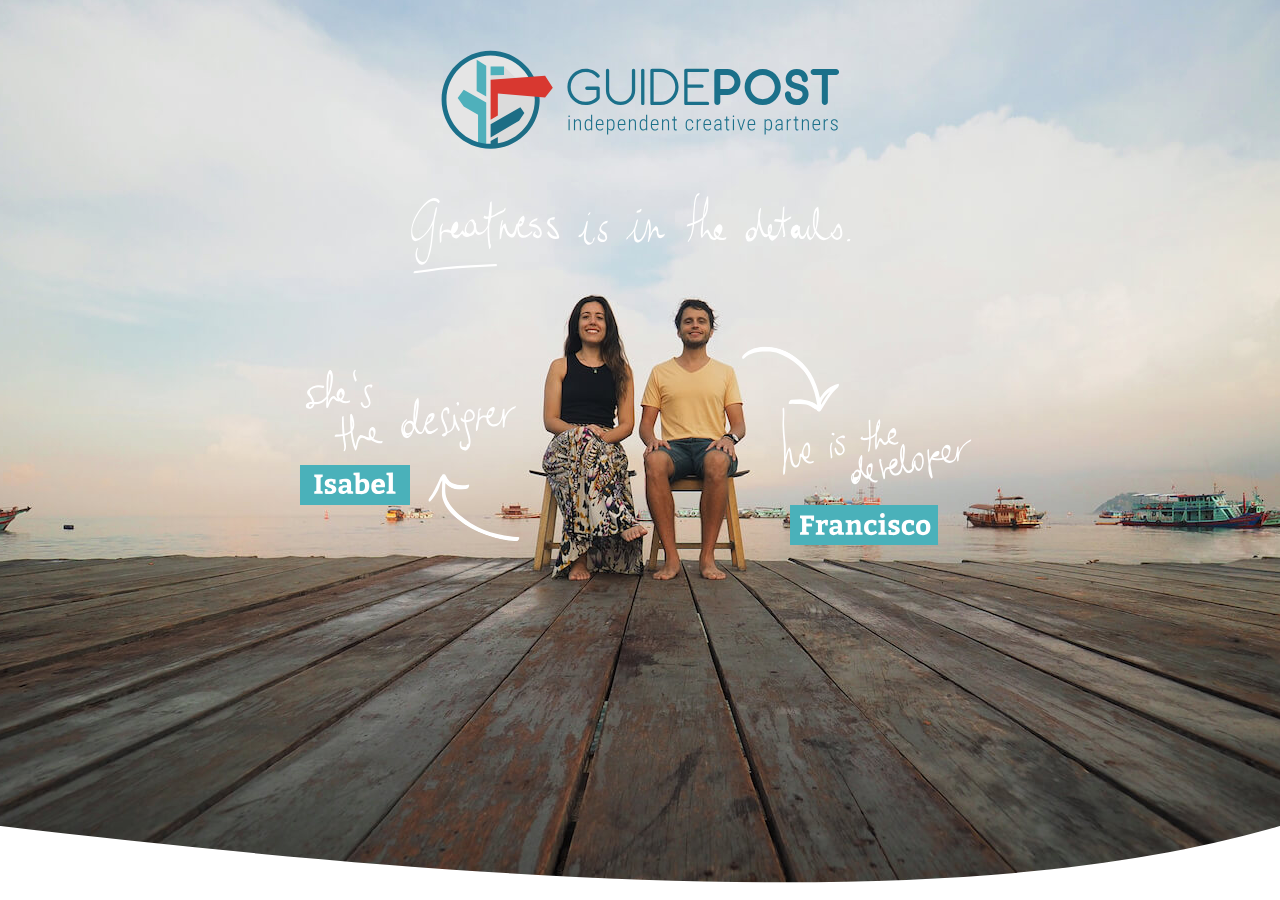
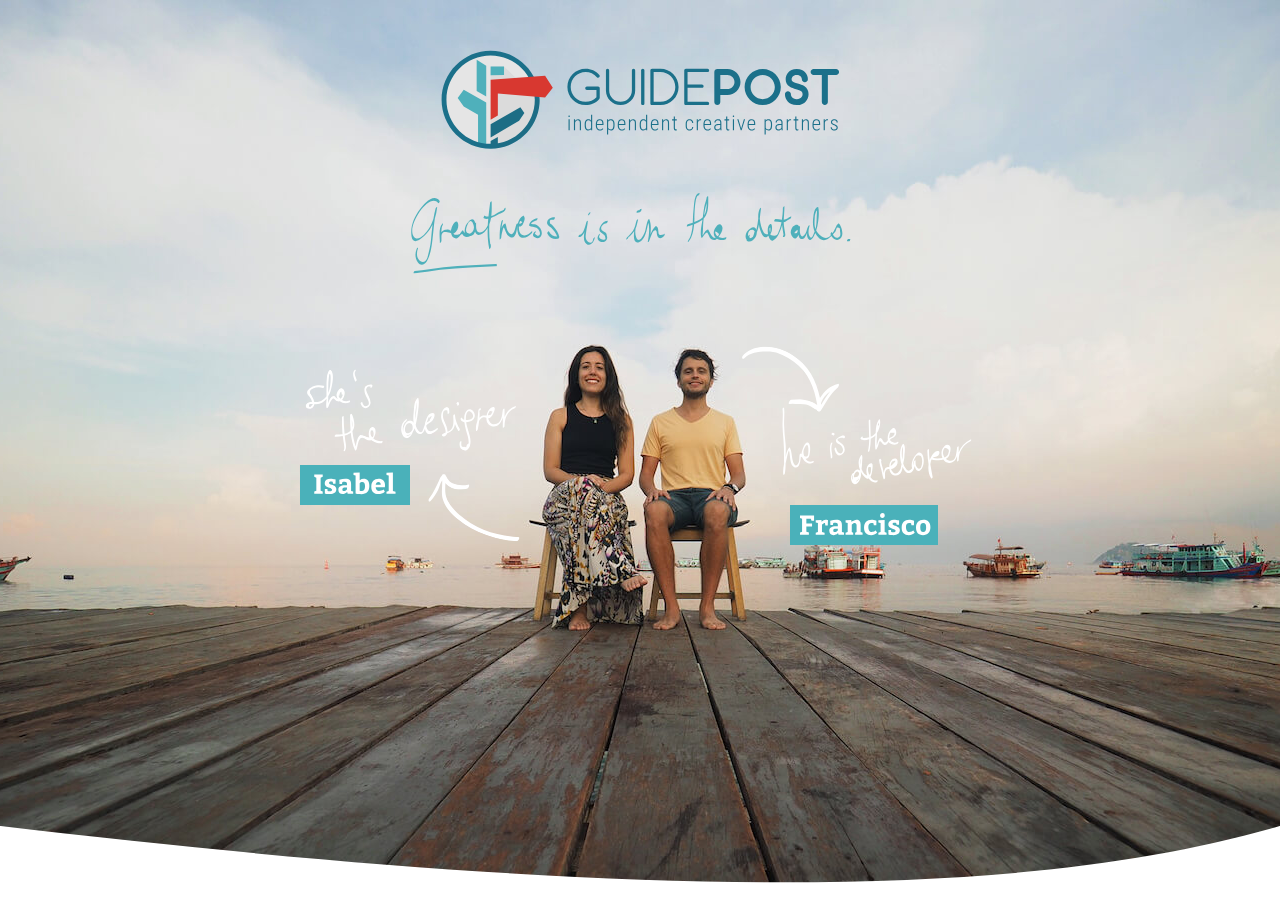
Before and after one commit to GuidePostCreative/guidepost.design, a Jekyll site: the page built from index.html, in a window 1280 px wide and 900 px high. Built offline with Jekyll 4.4.1, drawn with Linux system fonts in a browser that asks for light colours.

Commit message:
Fix landing illustration + change slogan color

```diff
--- a/assets/css/_splashscreen.sass
+++ b/assets/css/_splashscreen.sass
@@ -23,14 +23,14 @@
   background-image: url('/assets/img/splashscreen/francisco_isabel_pier_1x_comp.jpg')
   background-image: -webkit-image-set(url('/assets/img/splashscreen/francisco_isabel_pier_1x_comp.jpg') 1x, url('/assets/img/splashscreen/francisco_isabel_pier_2x_comp.jpg') 2x)
   background-image: image-set(url('/assets/img/splashscreen/francisco_isabel_pier_1x_comp.jpg') 1x, url('/assets/img/splashscreen/francisco_isabel_pier_2x_comp.jpg') 2x)
-  background-position: center -50px
+  background-position: center 0
   background-repeat: no-repeat
   background-size: 1450px
 
   @media (max-width: $page-threashold-mobile)
     height: $splash-height-mobile
     min-height: $splash-height-mobile
-    background-position: center -140px
+    background-position: center -115px
 
 #splash-elements
   position: relative
@@ -265,6 +265,8 @@ $animation-slogan-delay: 1.5s + $animation-des-name-delay
   stroke-dasharray: 1000
   stroke-width: 6px
   fill: none
+  &.blue
+    stroke: $secondary_color_2
 
 .loaded
   #path_slogan
```
Also changed, not shown: _includes/slogan.svg, 8 other files.
